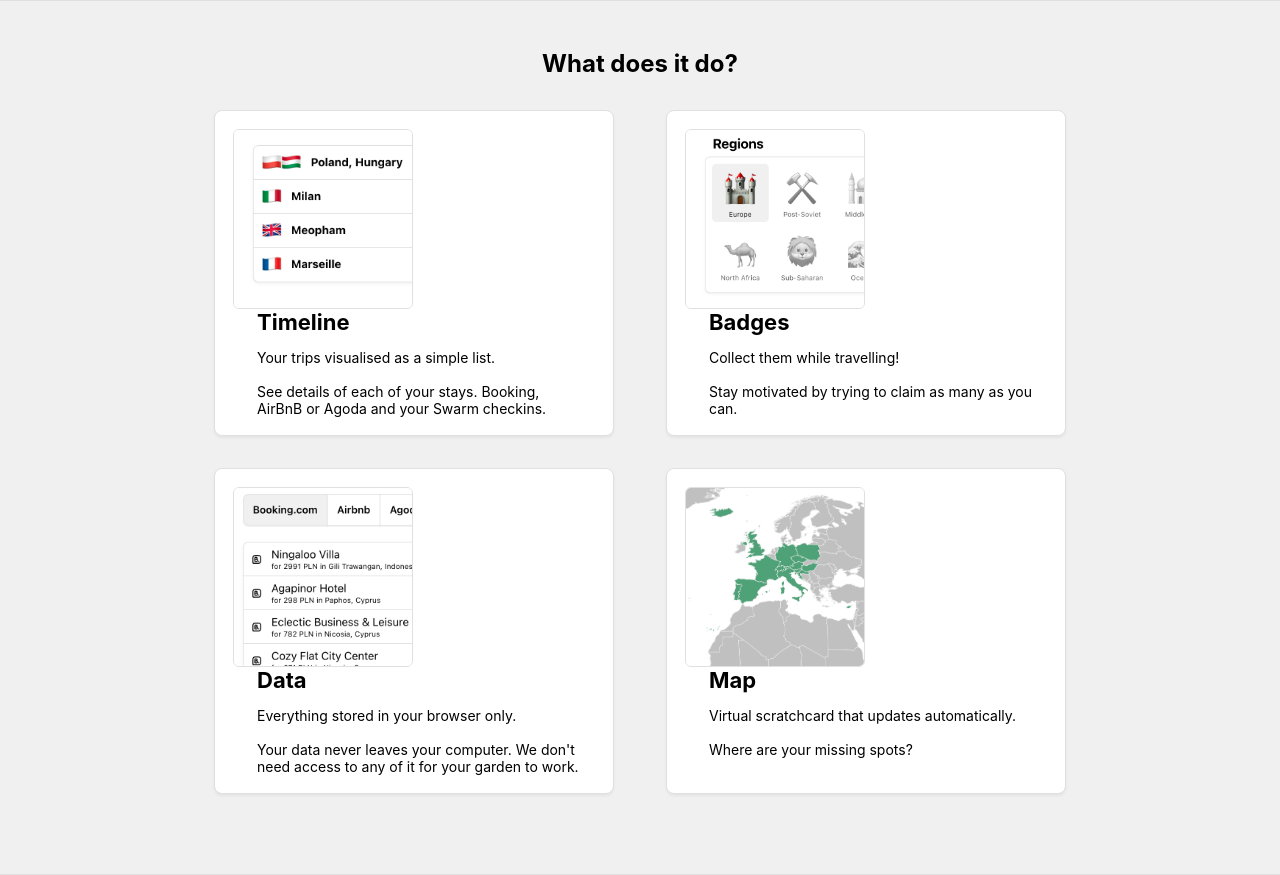
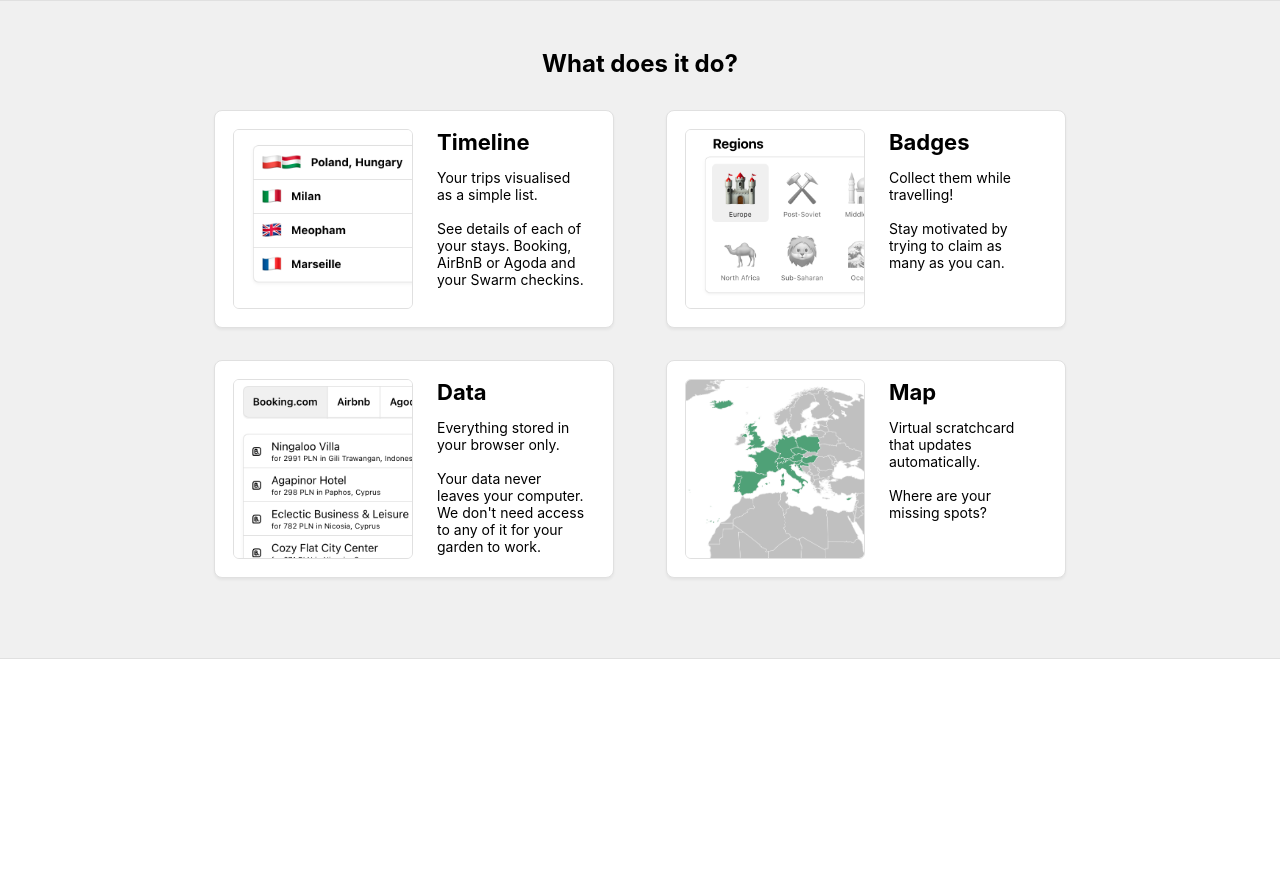
Before and after one commit to raburski/wander-garden-landing, a Next.js app: page /main/Features in a window 1280 px wide. After the commit the page ends 800 px from the top, so only its background shows below. Built offline with nearby package versions, Linux system fonts and the light colour scheme.

Commit message:
fix: flex direction

```diff
--- a/src/components/Panel/styles.module.css
+++ b/src/components/Panel/styles.module.css
@@ -1,6 +1,5 @@
 .panel {
     display: flex;
-    flex-direction: column;
     background-color: var(--background-default);
     white-space: pre-wrap;
     overflow: hidden;
--- a/src/components/Tile/styles.module.css
+++ b/src/components/Tile/styles.module.css
@@ -1,4 +1,5 @@
 .tile {
+    flex-direction: column;
     padding: 16px;
     margin: 16px;
 }
```
